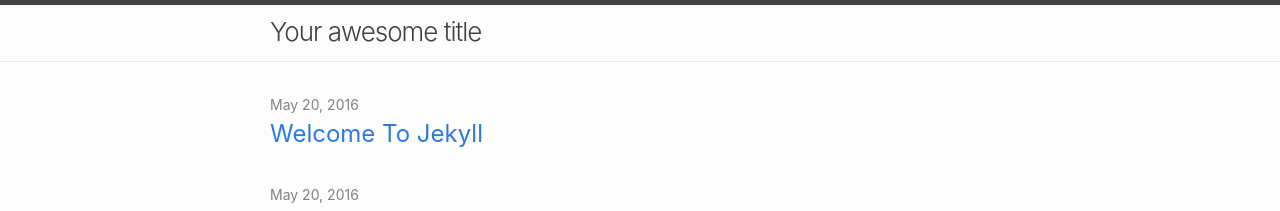
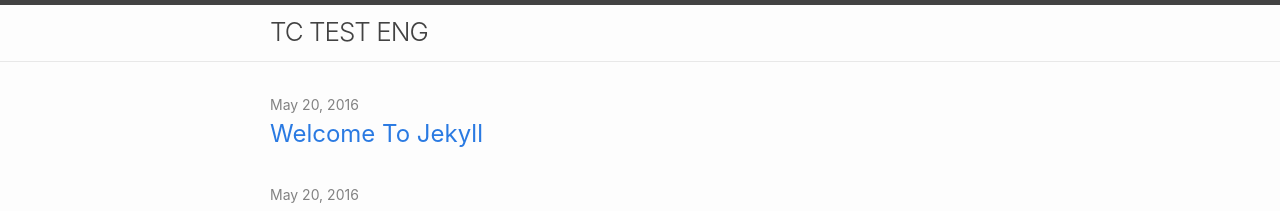
Before and after one commit to MattiaMarzano-Eng/repo1, a Jekyll site: the page built from index.md, in a window 1280 px wide. Shown: the top 211 px of the page. Built offline with Jekyll 4.4.1, drawn with Linux system fonts in a browser that asks for light colours.

Commit message:
Update _config.yml

```diff
--- a/_config.yml
+++ b/_config.yml
@@ -1,4 +1,4 @@
-title: Your awesome title
+title: TC TEST ENG
 author:
   name: GitHub User
   email: your-email@domain.com
```
